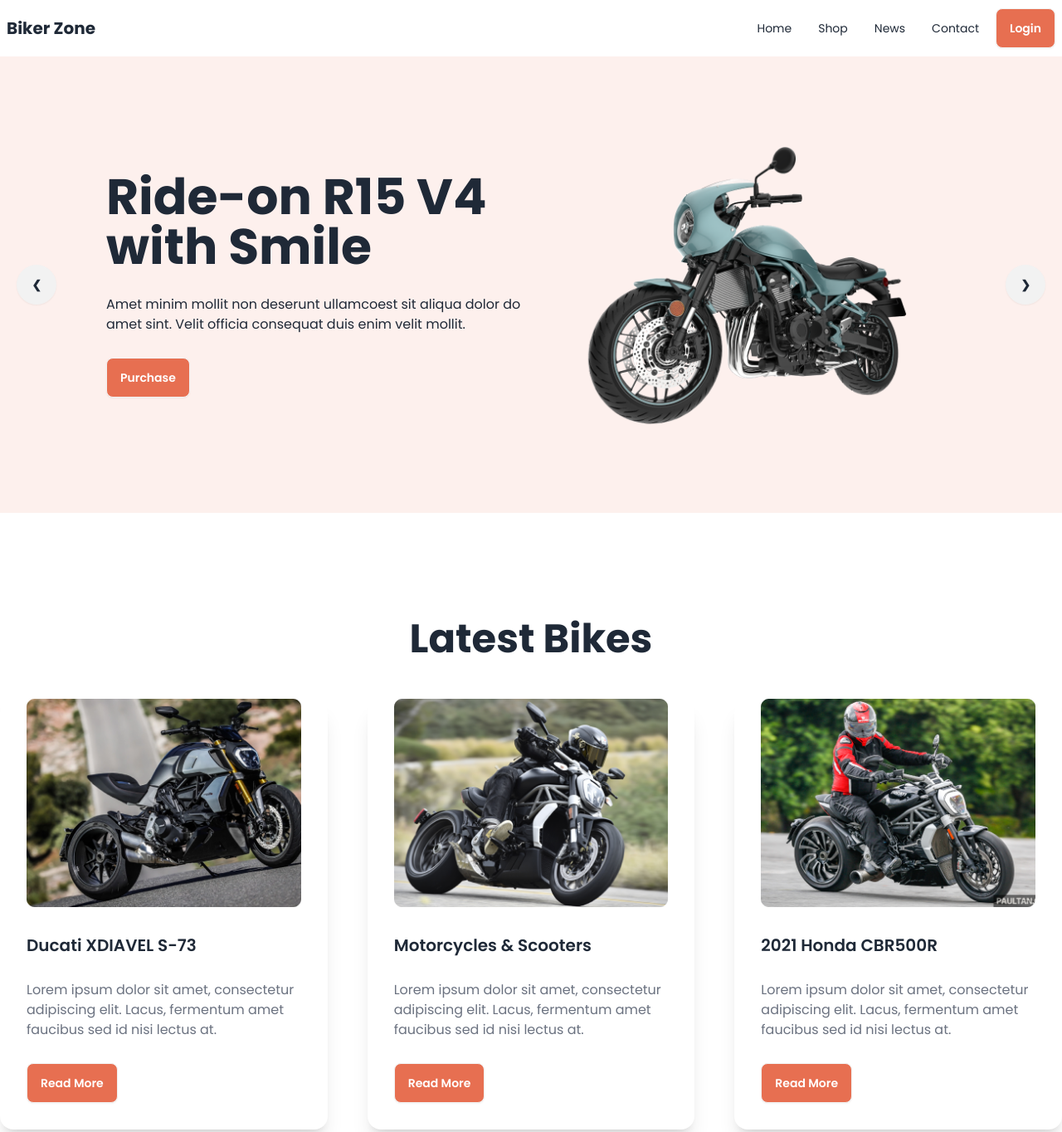
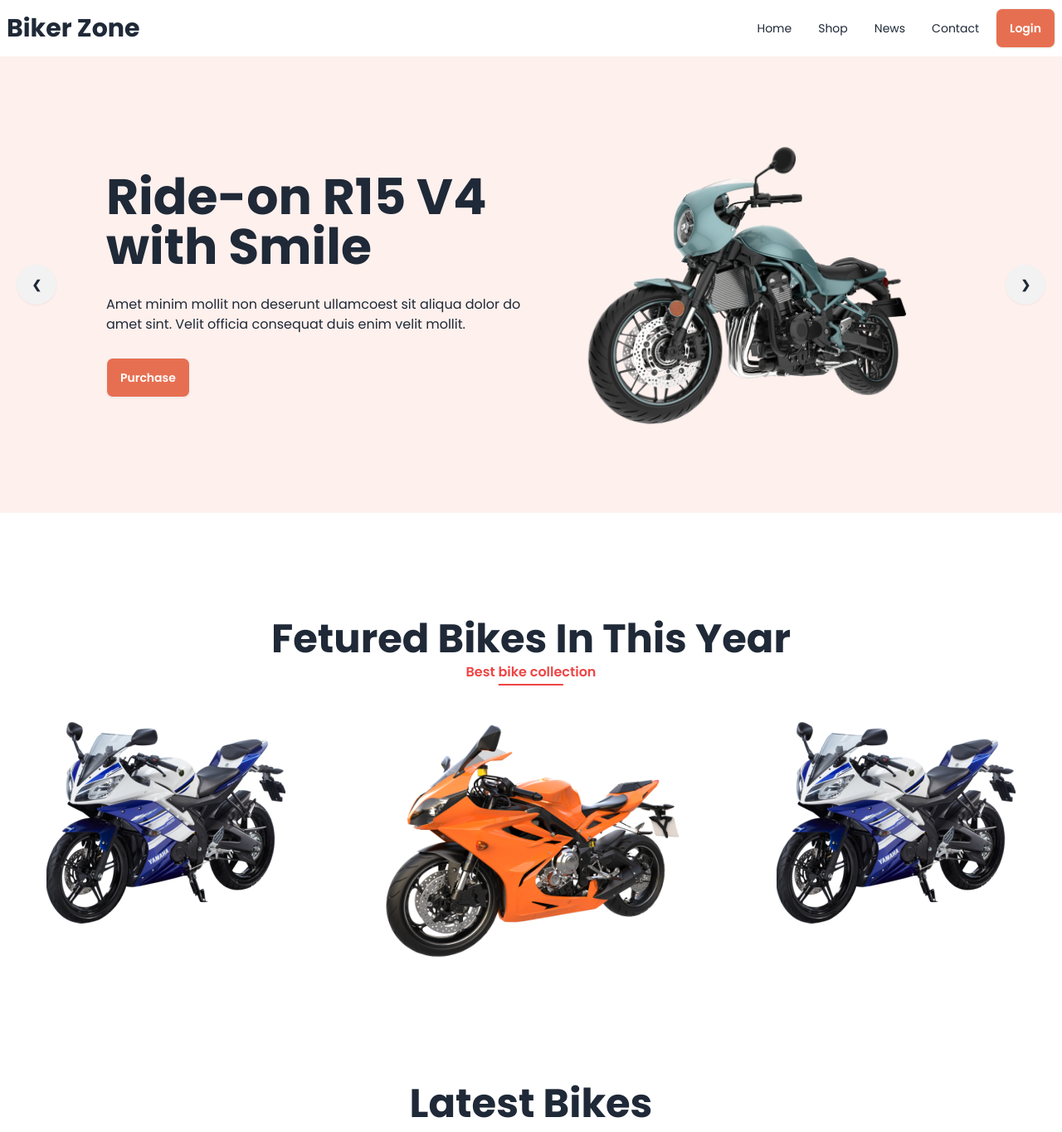
Before and after one commit to Jakaria030/biker-zone, a plain HTML site: page index.html in a window 1280 px wide. Shown: the top 1364 px of the page at 83% size. Drawn offline with nearby package versions, Linux system fonts and the light colour scheme.

Commit message:
feature bike section completed

```diff
--- a/index.html
+++ b/index.html
@@ -59,7 +59,7 @@
                         <li><a>Contact</a></li>
                     </ul>
                 </div>
-                <a class="font-bold text-xl">Biker Zone</a>
+                <a class="font-bold text-3xl" href="#">Biker Zone</a>
             </div>
 
             <div class="navbar-center hidden lg:flex">
@@ -174,10 +174,31 @@
 
     <!-- Main section start -->
     <main class="md:container mx-auto">
-        <!-- Featured bike section -->
+        <!-- Featured bike section start -->
+        <section class="py-20 md:py-32">
+            <h3 class="text-4xl sm:text-5xl font-bold text-center mb-1">Fetured Bikes In This Year</h3>
+            <div class="text-center mb-12">
+                <p class="text-red-500 font-semibold relative inline-block before:content-[''] before:absolute before:w-1/2 before:h-[2px] before:bg-red-500 before:-bottom-1 before:left-1/2 before:-translate-x-1/2">Best bike collection</p>
+            </div>
+
+            <div class="grid grid-cols-1 md:grid-cols-2 lg:grid-cols-3 gap-10">
+                <div class="max-w-96 mx-auto">
+                    <img src="./images/others/feature-bike-1.png" >
+                </div>
+
+                <div class="max-w-96 mx-auto">
+                    <img src="./images/others/feature-bike-2.png" >
+                </div>
+
+                <div class="max-w-96 mx-auto">
+                    <img src="./images/others/feature-bike-1.png" >
+                </div>
+            </div>
+        </section>
+        <!-- Featured bike section end -->
 
         <!-- Latest bike section start -->
-        <section class="py-20 md:py-32">
+        <section>
             <h3 class="text-4xl sm:text-5xl font-bold text-center mb-12">Latest Bikes</h3>
 
             <!-- cards -->
@@ -228,7 +249,7 @@
         <!-- Latest bike section end -->
 
         <!-- Frequently asked questions start -->
-        <section>
+        <section class="py-20 md:py-32">
             <h3 class="text-4xl sm:text-5xl font-bold text-center mb-12">Frequently Asked <span class="text-bike-primary">Questions</span></h3>
 
             <div class="hero">
```
Also changed, not shown: images/others/extrabike.png (deleted), images/others/feature-bike-1.png (renamed from images/others/feature-bike.png), images/others/feature-bike-2.png (added).
